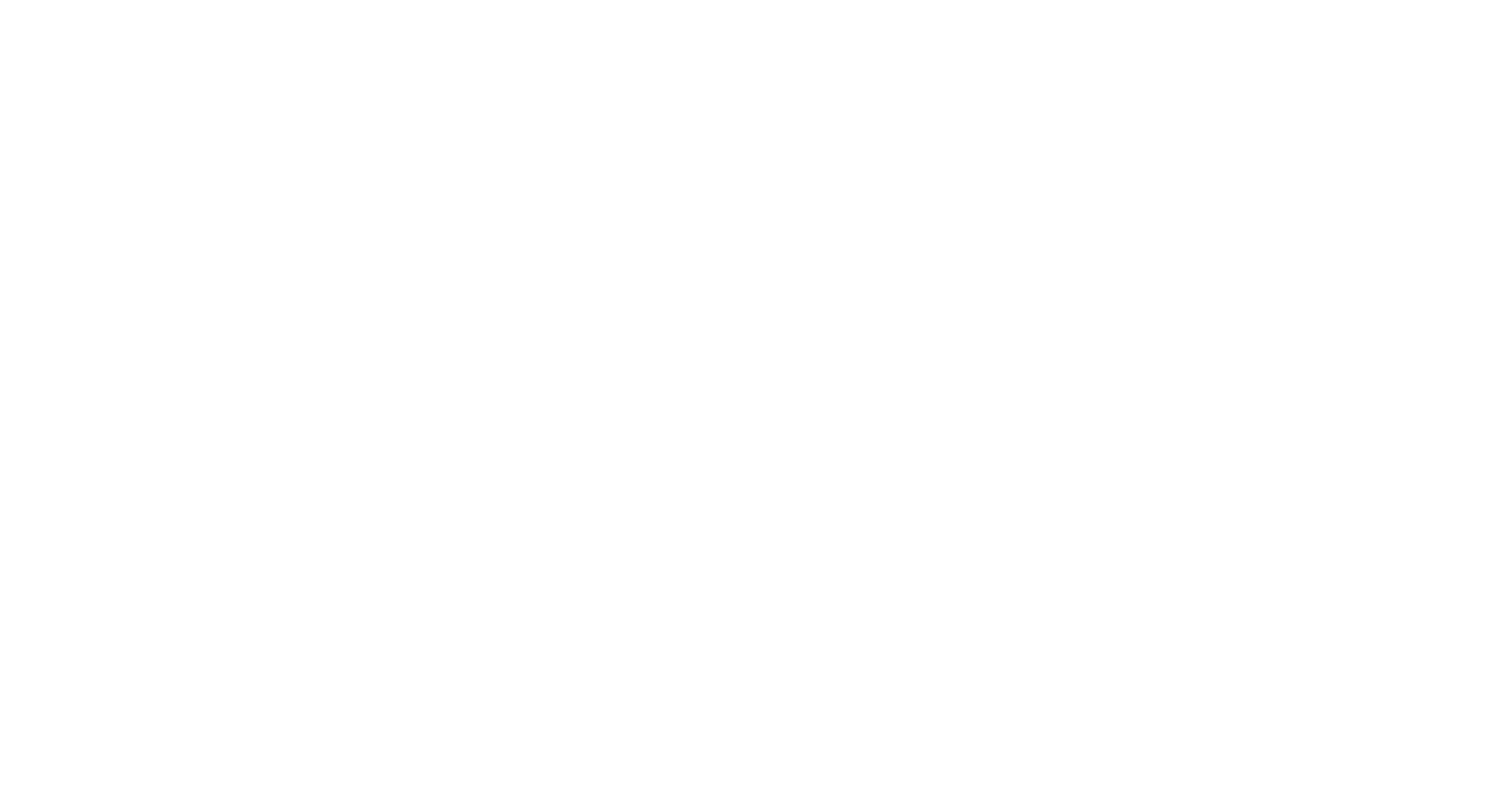
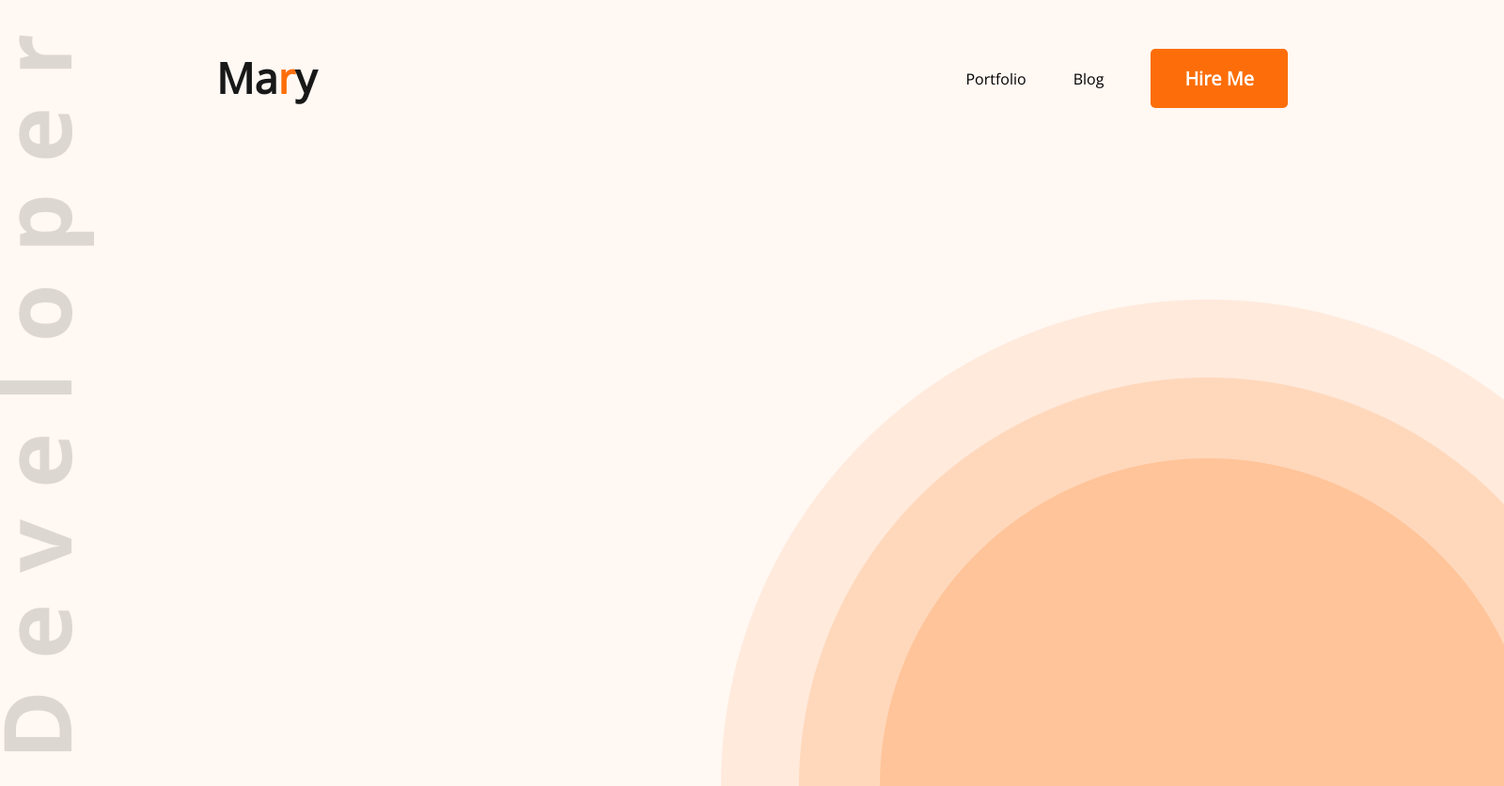
Before and after one commit to anikdot1/portfolio-website, a plain HTML site: page index.html in a window 1280 px wide. Shown: the whole page at 94% size, 1600 px wide, since content can reach past the window. Before the commit the page ends 800 px from the top, so only its background shows below. Drawn offline with nearby package versions, Linux system fonts and the light colour scheme.

Commit message:
Navbar^adeed

```diff
--- a/index.html
+++ b/index.html
@@ -1,13 +1,29 @@
 <!DOCTYPE html>
 <html lang="en">
+
 <head>
     <meta charset="UTF-8">
     <meta http-equiv="X-UA-Compatible" content="IE=edge">
     <meta name="viewport" content="width=device-width, initial-scale=1.0">
     <title>Portfolio Website</title>
-    <link rel="stylesheet" href="./styles/style.css">
+    <link rel="stylesheet" href="./resources/styles/style.css">
+    <link rel="preconnect" href="https://fonts.googleapis.com">
+    <link rel="preconnect" href="https://fonts.gstatic.com" crossorigin>
+    <link href="https://fonts.googleapis.com/css2?family=Open+Sans&display=swap" rel="stylesheet">
 </head>
+
 <body>
+    <header class="banner">
+        <nav class="navbar">
+            <h3>Ma<span>r</span>y</h3>
+            <ul>
+                <li>Portfolio</li>
+                <li>Blog</li>
+                <li><button class="btn-pri">Hire Me</button></li>
+            </ul>
+        </nav>
+    </header>
 
 </body>
+
 </html>
--- /dev/null
+++ b/resources/styles/style.css
@@ -0,0 +1,57 @@
+* {
+    margin: 0px;
+    padding: 0px;
+    font-family: 'Open Sans', sans-serif;
+}
+
+/* header background */
+.banner {
+    background-color: #FFF8F3;
+    width: 1600px;
+    height: 837px;
+    margin: 0px auto;
+    background-image: url(../images/developer.png), url(../images/header_bg.png);
+    background-repeat: no-repeat;
+    background-position: center left, bottom right;
+}
+
+/* navbar styles */
+.navbar {
+    display: flex;
+    justify-content: space-between;
+    padding: 52px 230px 0px 230px;
+}
+
+.navbar ul {
+    display: flex;
+    align-items: center;
+}
+
+.navbar li {
+    text-decoration: none;
+    list-style: none;
+    padding-left: 50px;
+}
+
+.navbar h3 {
+    font-size: 45px;
+    font-weight: 800;
+    color: #181818;
+}
+
+.navbar span {
+    font-size: 45px;
+    font-weight: 800;
+    color: #FD6E0A;
+}
+
+.btn-pri {
+    background: #FD6E0A;
+    border-radius: 5px;
+    border-style: none;
+    font-size: 20px;
+    font-weight: 700;
+    color: #FFFFFF;
+    padding: 18px 36px;
+
+}
```
Also changed, not shown: resources/images/developer.png (renamed from images/developer.png), resources/images/hardy.png (renamed from images/hardy.png), resources/images/header_bg.png (renamed from images/header_bg.png), resources/images/icons/facebook.png (renamed from images/icons/facebook.png), resources/images/icons/insta.png (renamed from images/icons/insta.png), resources/images/icons/js.png (renamed from images/icons/js.png), resources/images/icons/mongo.png (renamed from images/icons/mongo.png), resources/images/icons/nodejs.png (renamed from images/icons/nodejs.png), resources/images/icons/react.png (renamed from images/icons/react.png), resources/images/icons/twitter.png (renamed from images/icons/twitter.png), styles/style.css (deleted).
